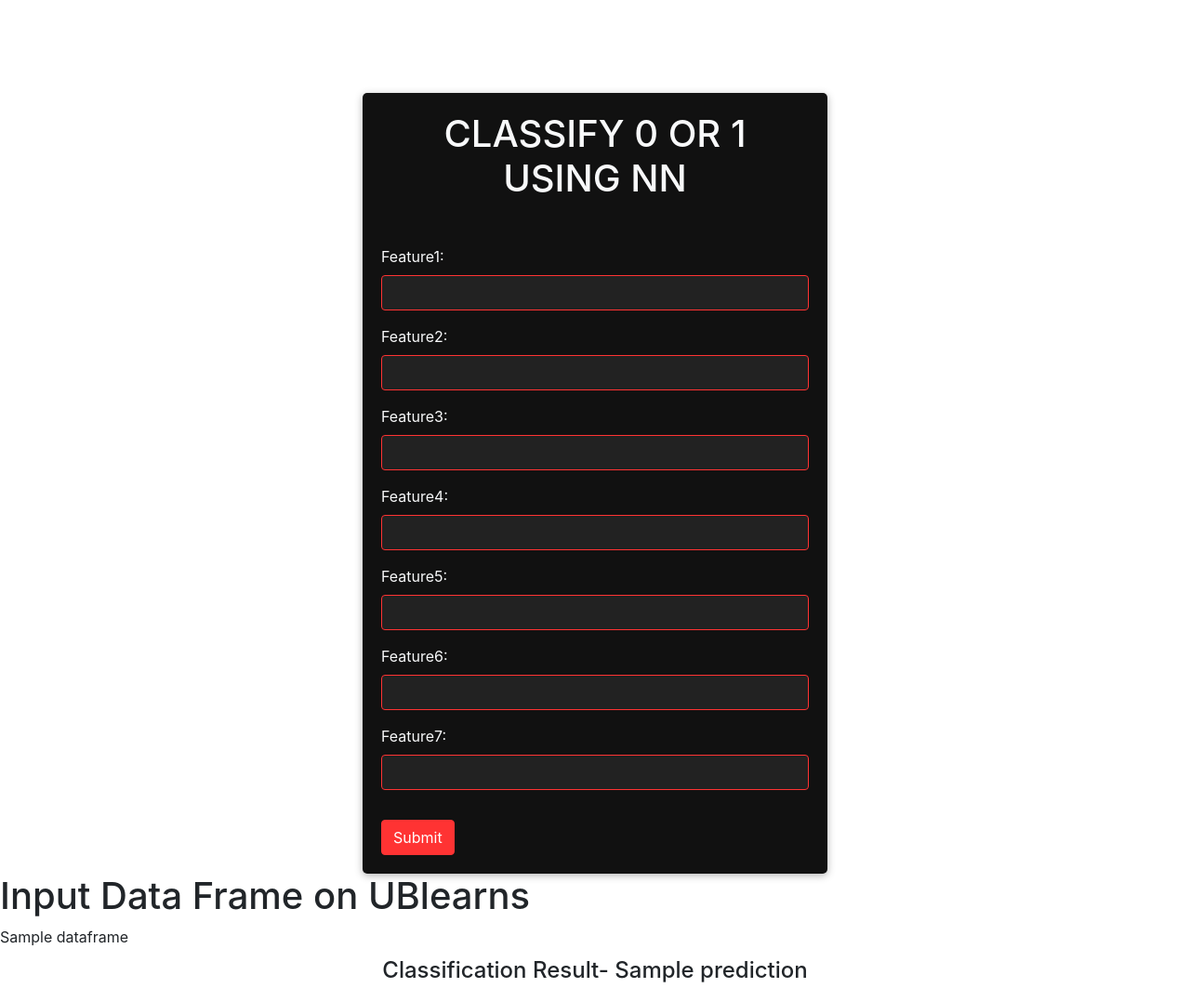
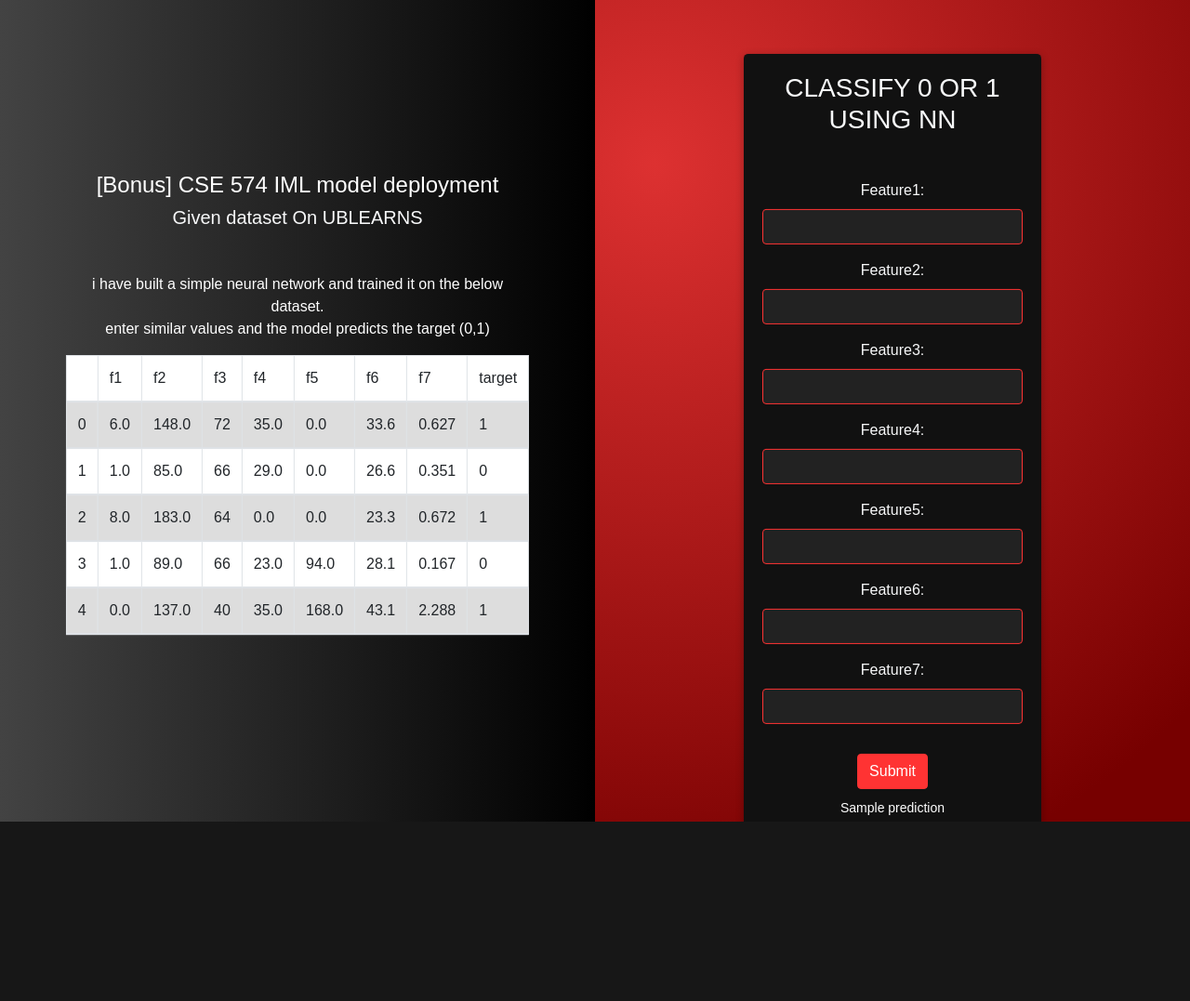
Before and after one commit to stingrose/simpleNeuralnetwork-deploy, a Flask app: template templates/index.html in a window 1280 px wide. Shown: the whole page at 93% size. After the commit the page ends 884 px from the top, so only its background shows below. Run offline with Flask 2, Linux system fonts and the light colour scheme; the template is opened without the code that fills it: most values are stand-ins (such as "Sample title", 1, 10 or a date in 2020); some libraries are stand-ins or nearby versions.

Commit message:
Update index.html

```diff
--- a/templates/index.html
+++ b/templates/index.html
@@ -1,18 +1,58 @@
 <!DOCTYPE html>
 <html>
 <head>
-    <title>IML BONUS SIMPLE NN </title>
-    <meta charset="utf-8">
 <meta name="viewport" content="width=device-width, initial-scale=1">
-    <link rel="stylesheet" href="https://maxcdn.bootstrapcdn.com/bootstrap/4.0.0/css/bootstrap.min.css">
+<link rel="stylesheet" href="https://maxcdn.bootstrapcdn.com/bootstrap/4.4.1/css/bootstrap.min.css">
 <style>
-
-
 body {
-  background-size: cover;
-  background-repeat: no-repeat;
+  font-family: Arial;
+  color: white;
 }
 
+.split {
+  height: 100%;
+  width: 50%;
+  position: fixed;
+  z-index: 1;
+  top: 0;
+  overflow-x: hidden;
+  padding-top: 20px;
+}
+
+.left {
+  left: 0;
+  background: linear-gradient(to right, #434343 0%, black 100%);}
+.right {
+  right: 0;
+  background: radial-gradient(circle at 10% 20%, rgb(221, 49, 49) 0%, rgb(119, 0, 0) 90%);}
+.centered {
+  position: absolute;
+  top: 50%;
+  left: 50%;
+  transform: translate(-50%, -50%);
+  text-align: center;
+}
+
+.centered img {
+  width: 150px;
+  border-radius: 50%;
+}
+table {
+    font-family: arial, sans-serif;
+    border-collapse: collapse;
+    width: 100%;
+    background-color:white;
+  }
+
+  td, th {
+    border: 1px solid #dddddd;
+    text-align: left;
+    padding: 8px;
+  }
+
+  tr:nth-child(even) {
+    background-color: #dddddd;
+  }
 
   .container-box {
         background-color: #111;
@@ -32,12 +72,98 @@ body {
         background-color: #ff3333;
         border-color: #ff3333;
       }
+
+
 </style>
-
 </head>
 <body>
+
+<div class="split left">
+  <div class="centered">
+    <h4>[Bonus] CSE 574 IML model deployment</h4>
+
+    <h5 class="text-center text-light mb-5">Given dataset On UBLEARNS</h5>
+    <p> i have built a simple neural network and trained it on the below dataset.<br> enter similar values and the model predicts the target (0,1)</p>
+
+    <div class="table-responsive">
+          <table class="table table-bordered table-striped" >
+            <thead>
+              <th>
+                <td>f1</td>
+                <td>f2</td>
+                <td>f3</td>
+                <td>f4</td>
+                <td>f5</td>
+                <td>f6</td>
+                <td>f7</td>
+                <td>target</td>
+              </th>
+              <tr>
+                <td>0</td>
+                <td>6.0</td>
+                <td>148.0</td>
+                <td>72</td>
+                <td>35.0</td>
+                <td>0.0</td>
+                <td>33.6</td>
+                <td>0.627</td>
+                <td>1</td>
+              </tr>
+              <tr>
+                <td>1</td>
+                <td>1.0</td>
+                <td>85.0</td>
+                <td>66</td>
+                <td>29.0</td>
+                <td>0.0</td>
+                <td>26.6</td>
+                <td>0.351</td>
+                <td>0</td>
+              </tr>
+              <tr>
+                <td>2</td>
+                <td>8.0</td>
+                <td>183.0</td>
+                <td>64</td>
+                <td>0.0</td>
+                <td>0.0</td>
+                <td>23.3</td>
+                <td>0.672</td>
+                <td>1</td>
+              </tr>
+              <tr>
+                <td>3</td>
+                <td>1.0</td>
+                <td>89.0</td>
+                <td>66</td>
+                <td>23.0</td>
+                <td>94.0</td>
+                <td>28.1</td>
+                <td>0.167</td>
+                <td>0</td>
+              </tr>
+              <tr>
+                <td>4</td>
+                <td>0.0</td>
+                <td>137.0</td>
+                <td>40</td>
+                <td>35.0</td>
+                <td>168.0</td>
+                <td>43.1</td>
+                <td>2.288</td>
+                <td>1</td>
+              </tr>
+            </tbody>
+          </table>
+        </div>
+      </div>
+  </div>
+</div>
+
+<div class="split right">
+  <div class="centered">
     <div class="container-box">
-      <h1 class="text-center text-light mb-5">CLASSIFY 0 OR 1 USING NN</h1>
+      <h3 class="text-center text-light mb-5">CLASSIFY 0 OR 1 USING NN</h3>
       <form action="/" method="POST">
         <div class="form-group">
           <label for="Feature1" class="text-light">Feature1:</label>
@@ -67,15 +193,12 @@ body {
           <label for="Feature7" class="text-light">Feature7:</label>
           <input type="text" class="form-control" name="Feature7">
         </div>
+        <button type="submit" class="btn btn-primary mt-3">Submit</button>
 
-        <button type="submit" class="btn btn-primary mt-3">Submit</button>
-      </form>
+        <p style="font-size: 14px; padding: 10px;">{{ prediction }} </p>
+
   </div>
-    <h1>Input Data Frame on UBlearns</h1>
-    {{ dataframe|safe }}
-        <h1 style="text-align: center; font-size: 24px; padding: 10px;">Classification Result-  {{ prediction }} </h1>
-    <script src="https://ajax.googleapis.com/ajax/libs/jquery/3.3.1/jquery.min.js"></script>
-    <script src="https://cdnjs.cloudflare.com/ajax/libs/popper.js/1.12.9/umd/popper.min.js"></script>
-    <script src="https://maxcdn.bootstrapcdn.com/bootstrap/4.0.0/js/bootstrap.min.js"></script>
+</div>
+</div>
 </body>
 </html>
```
Lines whose indentation alone changed are shown as unchanged.
